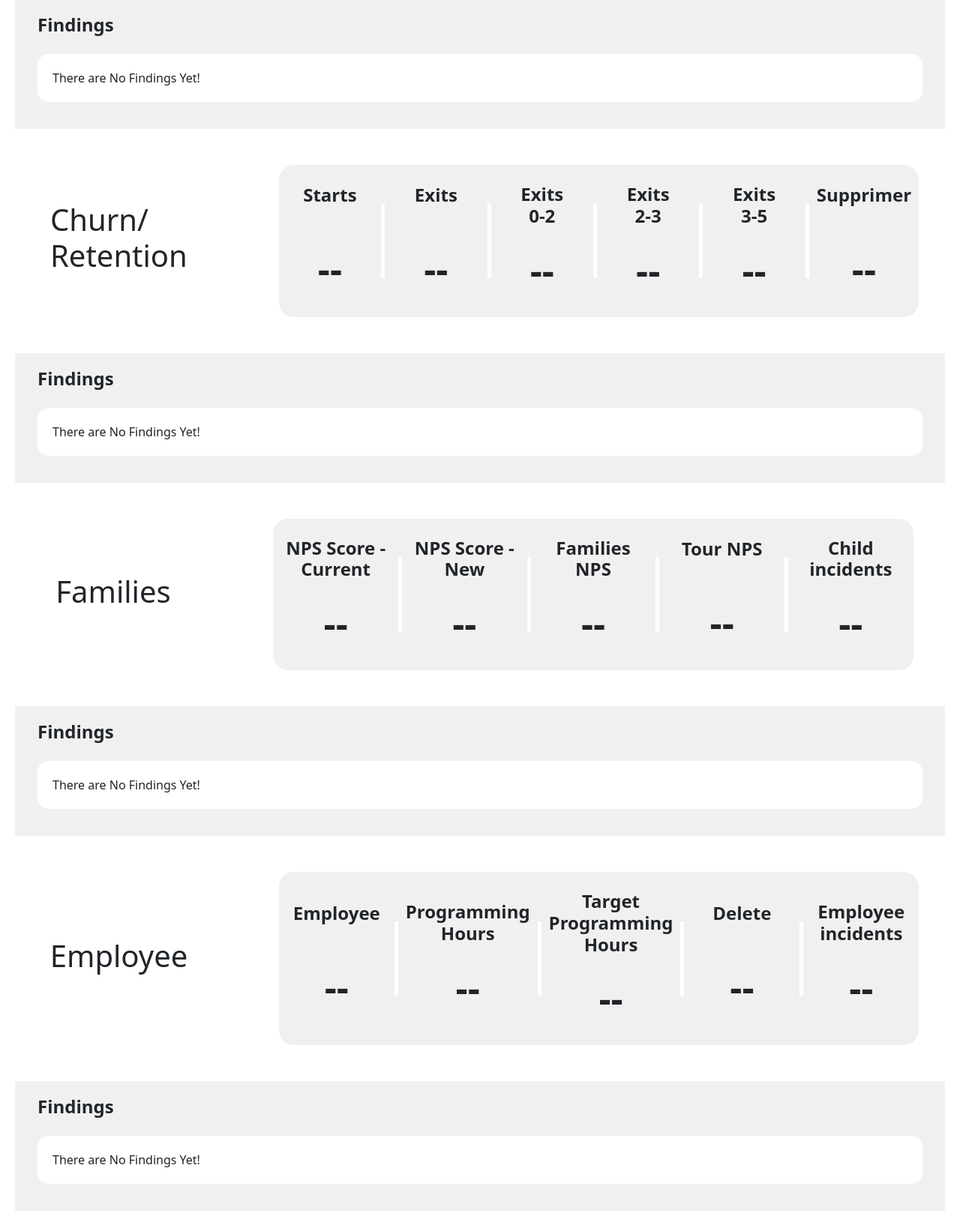
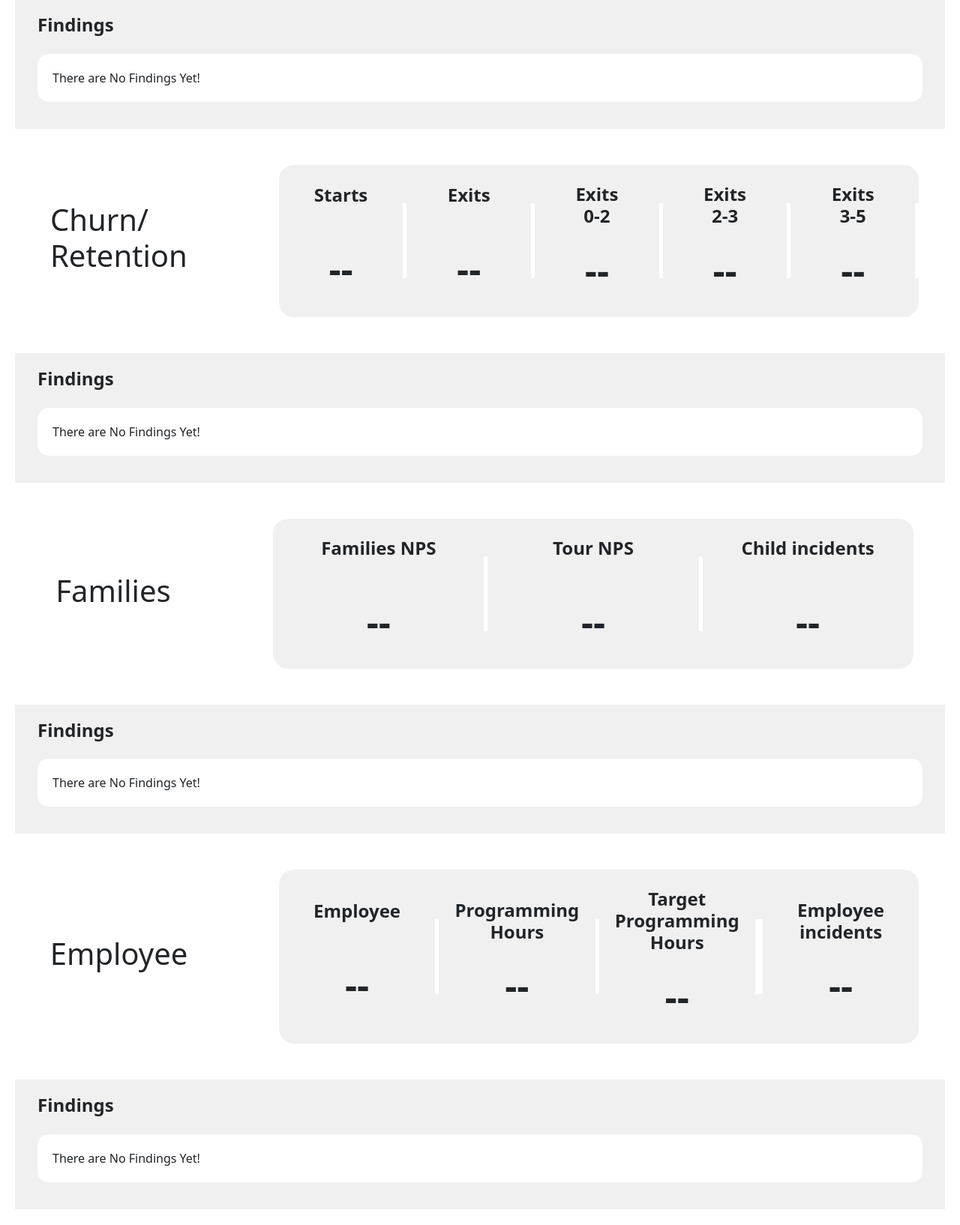
Before and after one commit to Tahir-Bahoo/ReportingSystem, a Django app: template app/templates/index.html in a window 1280 px wide. Shown: the part 870-2504 px from the top of the page at 75% size. Run offline with Django 4.2, Linux system fonts and the light colour scheme; the template is opened without the code that fills it, so the values that code supplies are empty.

Commit message:
removed the unwanted list items

```diff
--- a/app/templates/index.html
+++ b/app/templates/index.html
@@ -242,10 +242,10 @@
 							<span id="exits_over_3">--</span>
 						</div>
 						<div class="new"></div>
-						<div class="tableSteps col-6 col-sm-4 col-md-auto">
+						<!-- <div class="tableSteps col-6 col-sm-4 col-md-auto">
 							<h5>Supprimer</h5>
 							<span id="upto_8_week_exits">--</span>
-						</div>
+						</div> -->
 					</div>
 				</div>
 			</div>
@@ -276,17 +276,16 @@
 				</div>
 				<div class="col-lg-8">
 					<div class="row justify-content-around tableSection align-items-center">
-						<div class="tableSteps col-6 col-sm-4 col-md-auto">
+						<!-- <div class="tableSteps col-6 col-sm-4 col-md-auto">
 							<h5>NPS Score - Current</h5>
 							<span id="centre_NPS_score_existing">--</span>
 						</div>
 						<div class="new"></div>
-						<!-- <div class="new"></div> -->
 						<div class="tableSteps col-6 col-sm-4 col-md-auto">
 							<h5>NPS Score - New</h5>
 							<span id="centre_NPS_score_new">--</span>
 						</div>
-						<div class="new"></div>
+						<div class="new"></div> -->
 						<div class="tableSteps col-6 col-sm-4 col-md-auto">
 							<h5>Families NPS</h5>
 							<span id="centre_NPS_score_parents">--</span>
@@ -345,10 +344,10 @@
 							<span id="target_programming_hours">--</span>
 						</div>
 						<div class="new"></div>
-						<div class="tableSteps col-6 col-sm-4 col-md-auto">
+						<!-- <div class="tableSteps col-6 col-sm-4 col-md-auto">
 							<h5>Delete</h5>
 							<span class="post_tour_NPS">--</span>
-						</div>
+						</div> -->
 						<div class="new"></div>
 						<div class="tableSteps col-6 col-sm-4 col-md-auto">
 							<h5>Employee incidents</h5>
```
Also changed, not shown: app/views.py (+9 -6 lines), 2 other files.
